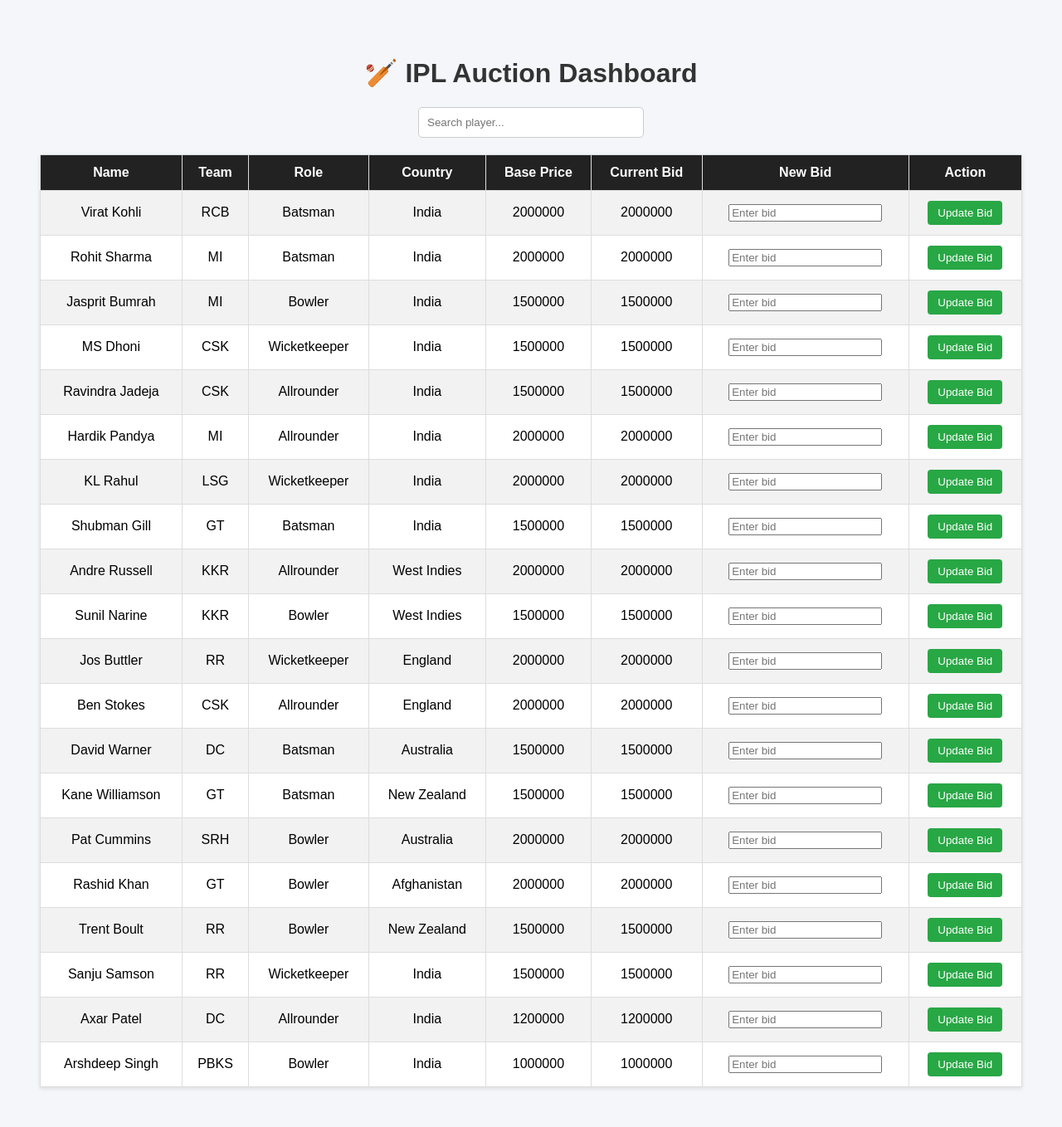
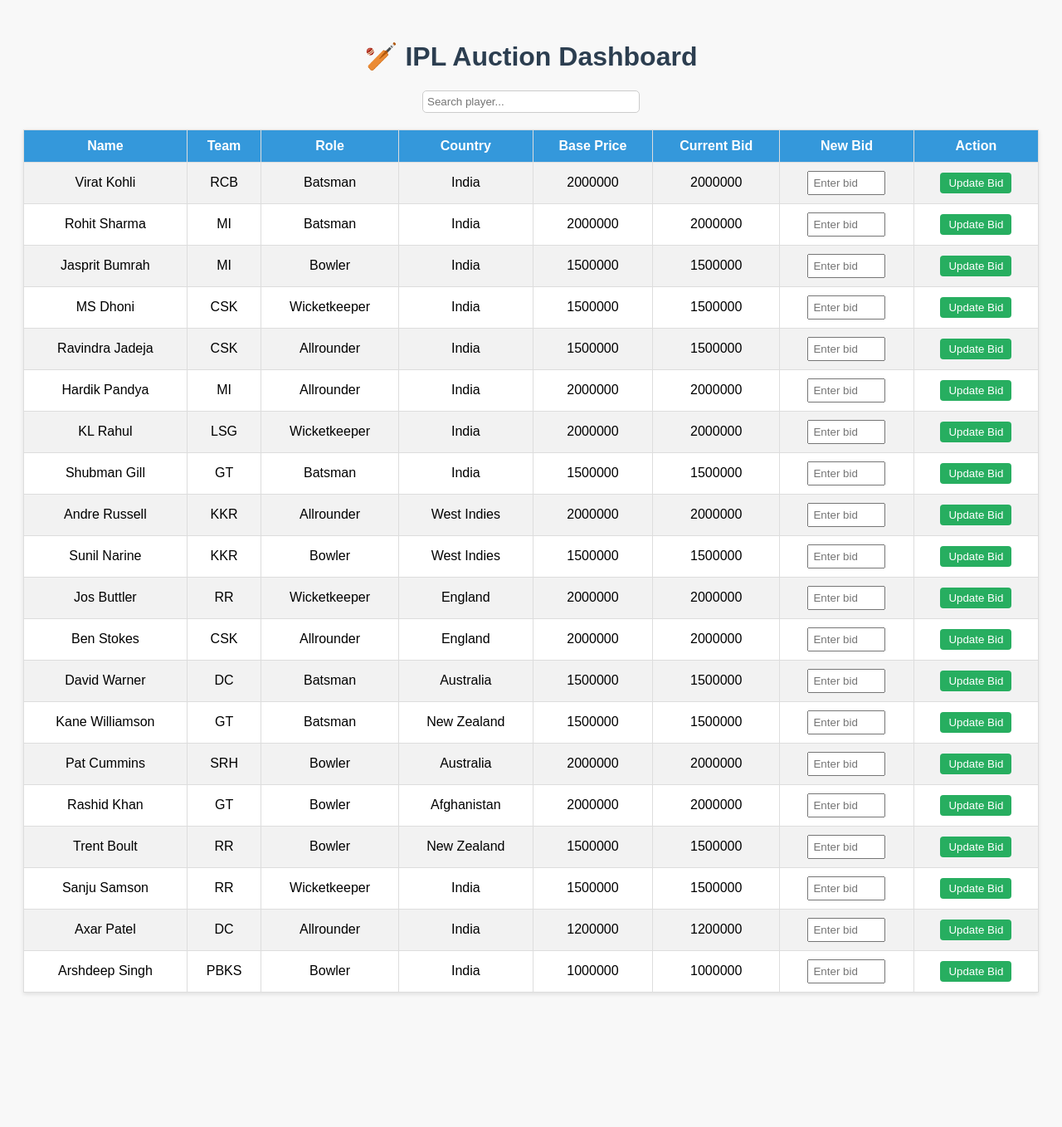
Before and after one commit to DhritiVichhivora/ipl-auction-system, a Flask app: page / in a window 1280 px wide. Shown: the whole page at 83% size. After the commit the page ends 1198 px from the top, so only its background shows below. Run offline with Flask 3, Linux system fonts and the light colour scheme; parts of the project's set-up code (start-up, migrations or seed data) failed here and were passed over.

Commit message:
Update index.html

```diff
--- a/templates/index.html
+++ b/templates/index.html
@@ -4,12 +4,59 @@
     <meta charset="UTF-8">
     <title>IPL Auction Dashboard</title>
     <link rel="stylesheet" href="{{ url_for('static', filename='style.css') }}">
+    <style>
+        body {
+            font-family: Arial, sans-serif;
+            padding: 20px;
+            background-color: #f8f8f8;
+        }
+        h1 {
+            text-align: center;
+            color: #2c3e50;
+        }
+        table {
+            width: 100%;
+            border-collapse: collapse;
+            margin-top: 20px;
+            background-color: white;
+        }
+        th, td {
+            padding: 10px;
+            text-align: center;
+            border: 1px solid #ddd;
+        }
+        th {
+            background-color: #3498db;
+            color: white;
+        }
+        input[type=number] {
+            width: 80px;
+            padding: 5px;
+        }
+        button {
+            padding: 5px 10px;
+            background-color: #27ae60;
+            color: white;
+            border: none;
+            cursor: pointer;
+        }
+        button:hover {
+            background-color: #2ecc71;
+        }
+        .search-box {
+            margin-bottom: 10px;
+            text-align: center;
+        }
+        .search-box input {
+            padding: 5px;
+            width: 250px;
+        }
+    </style>
 </head>
 <body>
 
 <h1>🏏 IPL Auction Dashboard</h1>
 
-<!-- Search bar -->
 <div class="search-box">
     <input type="text" id="searchInput" placeholder="Search player..." onkeyup="searchPlayer()">
 </div>
@@ -65,6 +112,7 @@
         alert(data.message);
         if (data.success) {
             document.getElementById(`current_${playerId}`).innerText = bidValue;
+            document.getElementById(`bid_${playerId}`).value = ""; // clear input
         }
     });
 }
```
